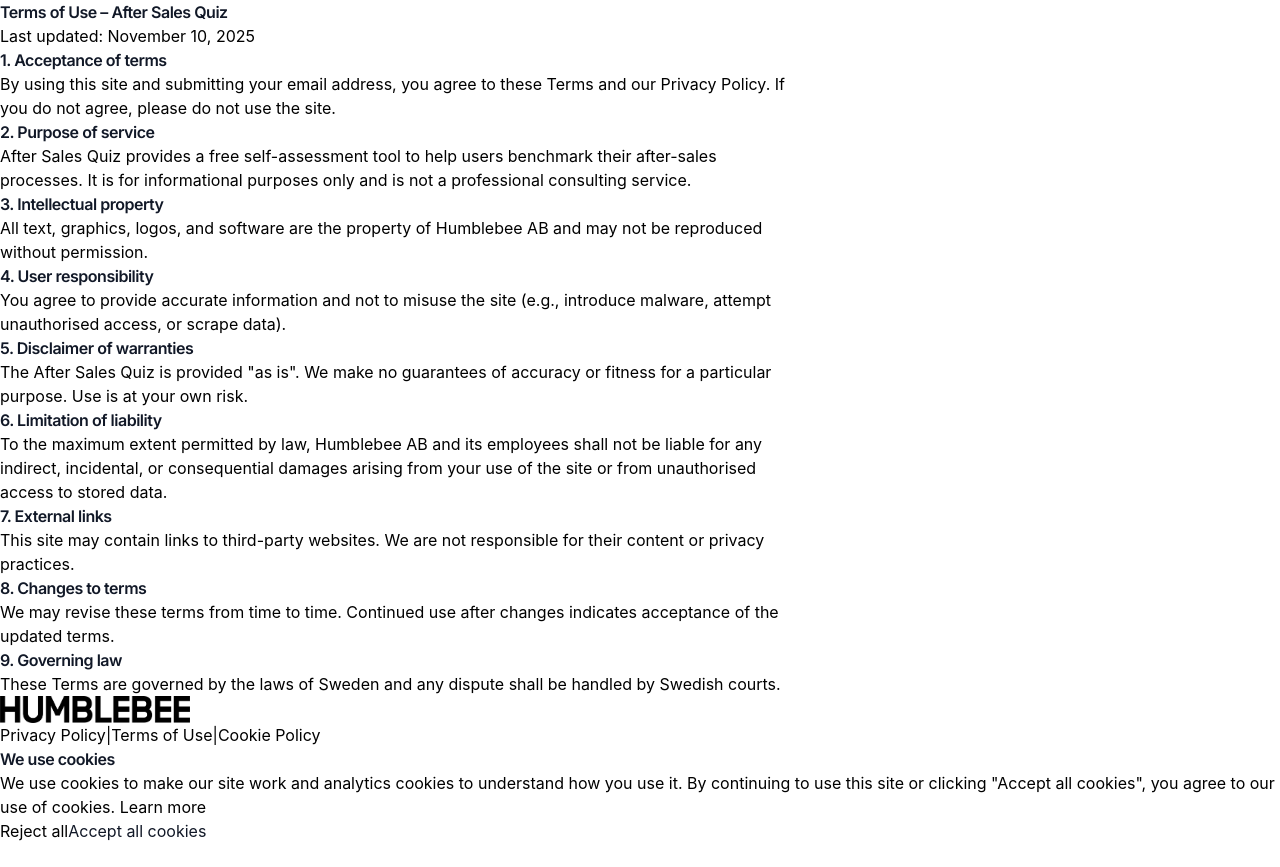
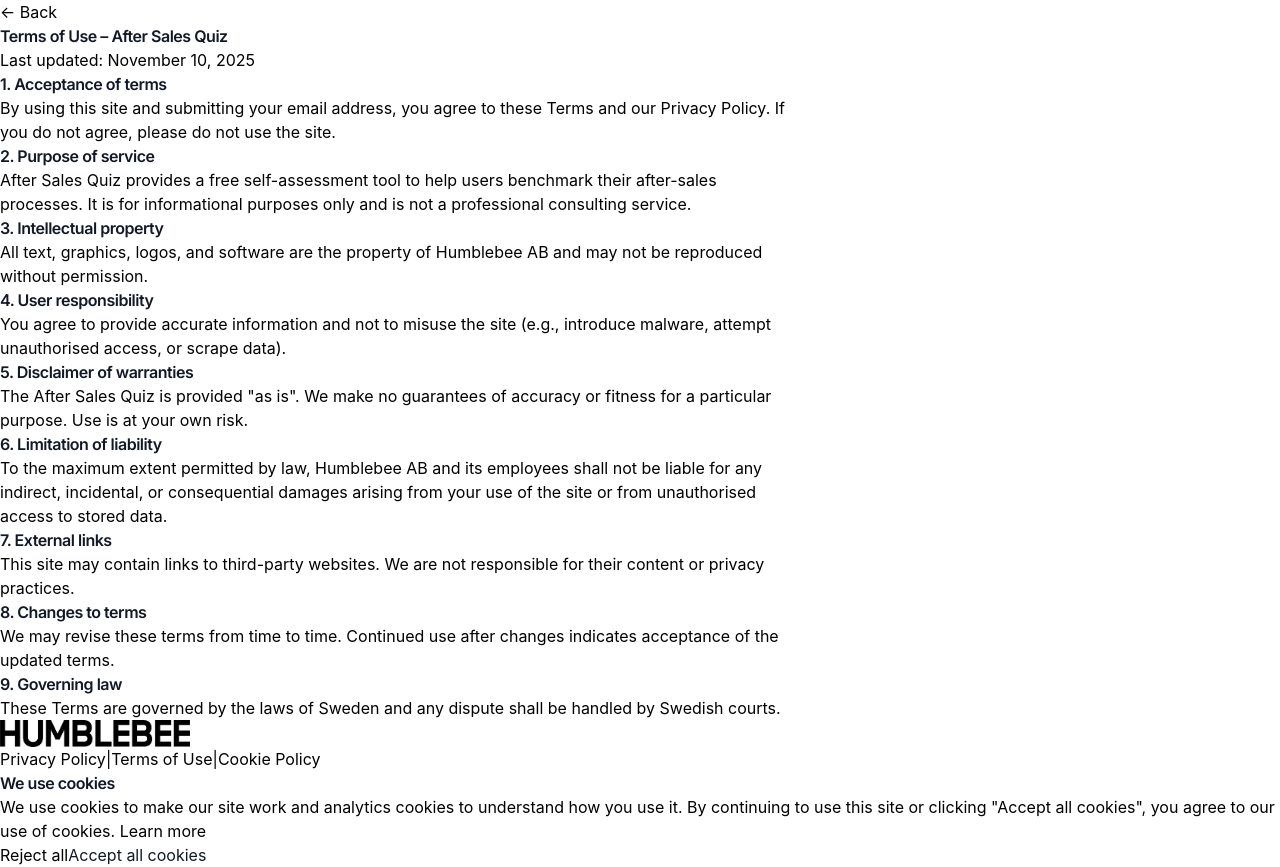
Before and after one commit to rustybadge/after-sales-quiz, a React (Vite) app: page /terms-of-use in a window 1280 px wide. Before the commit the page ends 843 px from the top, so only its background shows below. Built offline with nearby package versions, Linux system fonts and the light colour scheme.

Commit message:
Add back button to policy pages
- Added back button at top of PolicyPage component
- Uses same styling as Exit button (text-gray-900 hover:text-gray-600)
- Navigates back to home page
- Appears on Privacy Policy, Terms of Use, and Cookie Policy pages

```diff
--- a/src/components/PolicyPage.tsx
+++ b/src/components/PolicyPage.tsx
@@ -1,4 +1,5 @@
 import React from 'react';
+import { useNavigate } from 'react-router-dom';
 
 interface PolicyPageProps {
   title: string;
@@ -7,8 +8,20 @@
 }
 
 const PolicyPage: React.FC<PolicyPageProps> = ({ title, lastUpdated, children }) => {
+  const navigate = useNavigate();
+
   return (
     <main className="min-h-screen bg-white">
+      {/* Back Button */}
+      <div className="flex justify-center pt-8">
+        <button
+          onClick={() => navigate('/')}
+          className="text-gray-900 hover:text-gray-600 transition-colors font-medium"
+        >
+          ← Back
+        </button>
+      </div>
+
       <div className="mx-auto px-6 py-16" style={{ maxWidth: '800px' }}>
         {/* Page Title */}
         <h1
```
